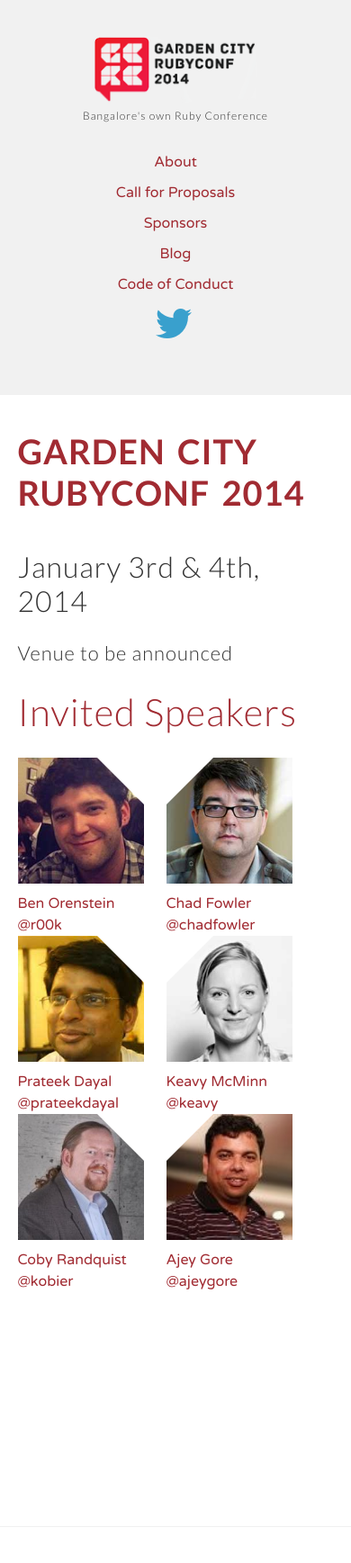
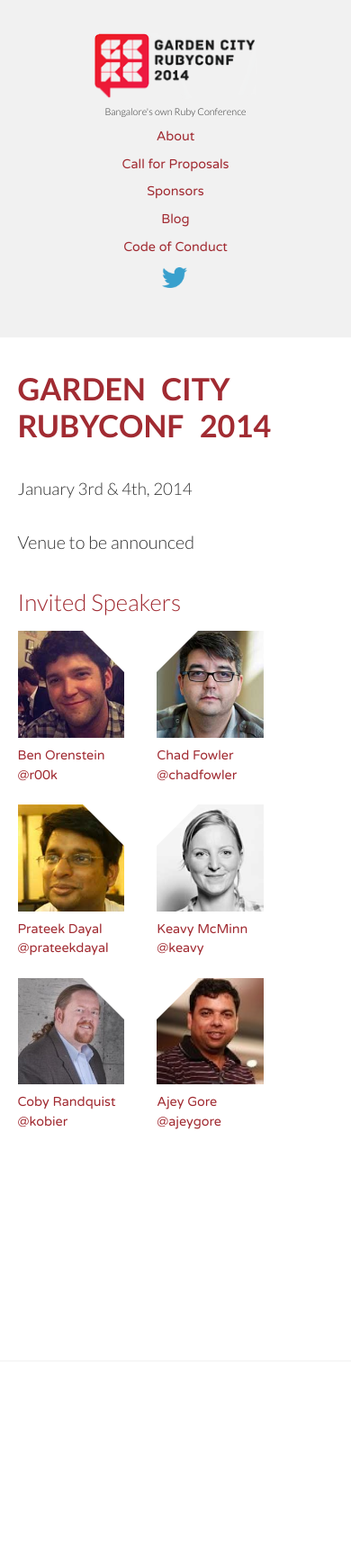
Before and after one commit to GardenCityRuby/GCRC2014, a Jekyll site: the page built from index.html, in a window 390 px wide. Shown: the whole page at 90% size. Built offline with Jekyll 4.4.1, drawn with Linux system fonts in a browser that asks for light colours; nearby versions of some CDN libraries; after the commit the page ends 1546 px from its top, so only the background shows below that.

Commit message:
Relative font-sizes. px to em Help in cleaning up responsive styles.

```diff
--- a/assets/css/style.css
+++ b/assets/css/style.css
@@ -309,28 +309,26 @@
 h5,
 h6 {
   font-weight: 300;
-  letter-spacing: 1px;
-  margin-bottom: 26px;
-  line-height: 1.2;
+  margin-bottom: 1.625em;
   font-family: 'Lato', 'Helvetica Neue', Helvetica, sans-serif;
 }
 h6 {
-  font-size: 2px;
+  font-size: 0.125em;
 }
 h5 {
-  font-size: 12px;
+  font-size: 0.75em;
 }
 h4 {
-  font-size: 22px;
+  font-size: 1.375em;
 }
 h3 {
-  font-size: 32px;
+  font-size: 2em;
 }
 h2 {
-  font-size: 42px;
+  font-size: 2.625em;
 }
 h1 {
-  font-size: 52px;
+  font-size: 3.25em;
 }
 a {
   color: #a12b32;
@@ -345,46 +343,46 @@
   color: rgba(161, 43, 50, 0.4);
 }
 p {
-  margin: 0 0 30px;
+  margin: 0 0 1.875em;
 }
 /* Image alignment - Thanks http://www.wpfill.me/
 -------------------------------------------------------------------------------*/
 .alignleft {
   float: left;
-  margin: 0 15px 30px 0;
+  margin: 0 0.9375em 1.875em 0;
 }
 .aligncenter {
   display: block;
-  margin: 0 auto 30px auto;
+  margin: 0 auto 1.875em auto;
 }
 .alignright {
   float: right;
-  margin: 0 0 30px 15px;
+  margin: 0 0 1.875em 0.9375em;
 }
 .alignnone {
   float: none;
   display: block;
-  margin: 0 0 30px 0;
+  margin: 0 0 1.875em 0;
 }
 .size-full {
-  margin: 0 0 30px 0;
+  margin: 0 0 1.875em 0;
 }
 p .alignleft {
   float: left;
-  margin: 5px 15px 30px 0;
+  margin: 0.3125em 0.9375em 1.875em 0;
 }
 p .aligncenter {
   display: block;
-  margin: 5px auto 30px auto;
+  margin: 0.3125em auto 1.875em auto;
 }
 p .alignright {
   float: right;
-  margin: 5px 0 30px 15px;
+  margin: 0.3125em 0 1.875em 0.9375em;
 }
 p .alignnone {
   float: none;
   display: block;
-  margin: 5px 0 30px 0;
+  margin: 0.3125em 0 1.875em 0;
 }
 .wp-caption {
   max-width: 100%;
@@ -393,8 +391,8 @@
 .wp-caption .wp-caption-text {
   text-align: center;
   color: #777;
-  padding: 8px 20px;
-  font-size: 14px;
+  padding: 0.5em 1.25em;
+  font-size: 0.875em;
   margin-bottom: 0;
 }
 .wp-caption img {
@@ -404,22 +402,19 @@
 /* Theme styles
 -------------------------------------------------------------------------------*/
 #wrapper {
-  width: 100%;
+  max-width: 75em;
 }
 #sidebar {
   background-color: #f1f1f1;
   position: fixed;
-  left: 0;
-  top: 0;
-  width: 180px;
+  width: 11.25em;
+  padding: 2.5em 2.5em 0;
   height: 100%;
-  padding: 40px 40px 0;
 }
 #main {
-  width: 620px;
-  background: #fff;
-  margin-left: 300px;
-  padding-top: 40px;
+  margin-left: 16.75em;
+  padding: 2.5em;
+  max-width: 56.25em;
 }
 #masthead .bio-pic img {
   max-width: 100%;
@@ -430,25 +425,25 @@
   transition: margin 0.25s ease-in-out;
 }
 #masthead .bio-pic img:hover {
-  margin-top: -5px;
-  margin-bottom: 5px;
+  margin-top: -0.3125em;
+  margin-bottom: 0.3125em;
 }
 #masthead .site-title {
-  font-size: 18px;
+  font-size: 1.125em;
   font-weight: 700;
   text-transform: uppercase;
-  margin: 20px 0 10px;
+  margin: 1.25em 0 0.625em;
 }
 #masthead .site-description {
-  font-size: 12px;
+  font-size: 0.75em;
   line-height: 1.4;
 }
 nav {
-  margin-bottom: 40px;
+  margin-bottom: 2.5em;
 }
 nav ul li a {
   display: block;
-  padding: 5px 0;
+  padding: 0.3125em 0;
   -webkit-transition: all 0.25s ease-in-out;
   -moz-transition: all 0.25s ease-in-out;
   -o-transition: all 0.25s ease-in-out;
@@ -458,7 +453,7 @@
 nav ul li a:hover {
   color: #fff;
   background: rgba(161, 43, 50, 0.4);
-  padding-left: 12px;
+  padding-left: 0.75em;
 }
 /* Page/post/article/content styles
 -------------------------------------------------------------------------------*/
@@ -468,27 +463,27 @@
 }
 /* posts */
 article {
-  margin: 0 0 40px;
-  padding: 0 0 40px;
+  margin: 0 0 2.5em;
+  padding: 0 0 2.5em;
 }
 article .post-meta {
-  font-size: 12px;
+  font-size: 0.75em;
   text-transform: uppercase;
   color: #b3c0bf;
-  padding: 0 0 10px;
+  padding: 0 0 0.625em;
 }
 article header {
-  margin-bottom: 40px;
+  margin-bottom: 2.5em;
 }
 article header .entry-title {
   line-height: 1.2;
   text-transform: uppercase;
-  word-spacing: 5px;
-  margin-bottom: 5px;
+  word-spacing: 0.3125em;
+  margin-bottom: 0.3125em;
   font-weight: 700;
 }
 article .featured-image {
-  margin-bottom: 40px;
+  margin-bottom: 2.5em;
 }
 article .featured-image img {
   min-width: 100%;
@@ -518,7 +513,7 @@
 /* Stying of the elements */
 .entry-content,
 #comments .comment-body {
-  padding: 0 0 20px;
+  padding: 0 0 1.2em;
 }
 .entry-content img,
 #comments .comment-body img {
@@ -529,8 +524,8 @@
 #comments .comment-body ol,
 .entry-content ul,
 #comments .comment-body ul {
-  margin-left: 40px;
-  margin-bottom: 40px;
+  margin-left: 2.5em;
+  margin-bottom: 2.5em;
   list-style: disc;
 }
 .entry-content ol ol,
@@ -541,12 +536,12 @@
 #comments .comment-body ol ul,
 .entry-content ul ul,
 #comments .comment-body ul ul {
-  margin-left: 20px;
+  margin-left: 1.2em;
   margin-bottom: 0;
 }
 .entry-content dl,
 #comments .comment-body dl {
-  margin-bottom: 30px;
+  margin-bottom: 1.875em;
 }
 .entry-content dl dt,
 #comments .comment-body dl dt {
@@ -554,29 +549,29 @@
 }
 .entry-content dl dd,
 #comments .comment-body dl dd {
-  font-size: 14px;
-  margin-bottom: 30px;
+  font-size: 0.875em;
+  margin-bottom: 1.875em;
 }
 .entry-content blockquote,
 #comments .comment-body blockquote {
   font-family: georgia, serif;
-  font-size: 18px;
-  border-left: 10px solid #f1f1f1;
-  padding-left: 20px;
-  margin-bottom: 30px;
+  font-size: 1.125em;
+  border-left: 0.625em solid #f1f1f1;
+  padding-left: 1.2em;
+  margin-bottom: 1.875em;
   background: #fff;
   width: 80%;
 }
 .entry-content cite,
 #comments .comment-body cite {
   font-family: 'Varela Round', 'Helvetica Neue', Helvetica, sans-serif;
-  font-size: 12px;
+  font-size: 0.75em;
   color: #b3c0bf;
 }
 .entry-content address,
 #comments .comment-body address {
-  font-size: 14px;
-  margin-bottom: 30px;
+  font-size: 0.875em;
+  margin-bottom: 1.875em;
 }
 .entry-content acronym,
 #comments .comment-body acronym,
@@ -601,8 +596,8 @@
 }
 .entry-content pre,
 #comments .comment-body pre {
-  margin-bottom: 30px;
-  padding-left: 20px;
+  margin-bottom: 1.875em;
+  padding-left: 1.2em;
 }
 .entry-content q,
 #comments .comment-body q {
@@ -614,30 +609,30 @@
   margin: 60px 0;
 }
 #respond form > p {
-  margin-bottom: 10px;
+  margin-bottom: 0.625em;
 }
 #respond textarea {
   border-color: #b3c0bf;
   width: 100%;
   box-sizing: border-box;
   min-height: 150px;
-  padding: 10px;
+  padding: 0.625em;
 }
 #respond input[type="text"] {
   border: 1px solid #b3c0bf;
-  padding: 10px;
+  padding: 0.625em;
   width: 100%;
   box-sizing: border-box;
 }
 #respond label {
-  font-size: 12px;
+  font-size: 0.75em;
 }
 #respond .comment-notes {
-  font-size: 12px;
+  font-size: 0.75em;
   display: none;
 }
 #respond #reply-title {
-  font-size: 16px;
+  font-size: 1em;
 }
 #respond #cancel-comment-reply-link {
   color: red;
@@ -646,28 +641,28 @@
   color: rgba(255, 0, 0, 0.6);
 }
 .comment #respond {
-  margin: 20px 40px;
+  margin: 1.2em 2.5em;
 }
 #comments .comment-list {
   list-style: none;
 }
 #comments .comment .comment {
-  margin-left: 10px;
+  margin-left: 0.625em;
 }
 #comments .comment .comment-body {
-  margin-bottom: 10px;
+  margin-bottom: 0.625em;
   border: 1px solid #f1f1f1;
-  padding: 15px 20px 20px;
+  padding: 0.9375em 1.2em 20px;
 }
 #comments .comment .comment-body .comment-author {
   position: relative;
-  padding-left: 40px;
-  margin-bottom: 20px;
+  padding-left: 2.5em;
+  margin-bottom: 1.2em;
 }
 #comments .comment .comment-body .comment-author img {
   position: absolute;
   left: 0;
-  top: 5px;
+  top: 0.3125em;
 }
 #comments .comment .comment-body .comment-author .fn {
   font-size: 16px;
@@ -680,7 +675,7 @@
 /* table styling */
 table {
   background: #fff;
-  margin-bottom: 30px;
+  margin-bottom: 1.875em;
   border: solid 1px #dddddd;
 }
 table thead,
@@ -692,13 +687,13 @@
 table thead tr td,
 table tfoot tr th,
 table tfoot tr td {
-  padding: 8px 15px;
+  padding: 8px 0.9375em;
   font-size: 14px;
   text-align: left;
 }
 table tr th,
 table tr td {
-  padding: 8px 10px;
+  padding: 8px 0.625em;
   font-size: 14px;
   color: #333;
   border-bottom: 1px solid #ddd;
@@ -726,20 +721,20 @@
 /* Footer
 -------------------------------------------------------------------------------*/
 #site-footer {
-  padding: 10px 0;
+  padding: 0.625em 0;
   border-top: 1px solid #f1f1f1;
 }
 #site-footer #credit {
   font-size: 12px;
   text-align: right;
-  padding: 10px 20px;
+  padding: 0.625em 1.2em;
 }
 /* archive
 -------------------------------------------------------------------------------*/
 .archive article,
 .search article {
-  margin-bottom: 20px;
-  padding-bottom: 20px;
+  margin-bottom: 1.2em;
+  padding-bottom: 1.2em;
 }
 .archive article .entry-title,
 .search article .entry-title {
@@ -762,11 +757,11 @@
 }
 .archive article .entry-content,
 .search article .entry-content {
-  padding-bottom: 20px;
+  padding-bottom: 1.2em;
 }
 .archive article .entry-content p,
 .search article .entry-content p {
-  margin-bottom: 10px;
+  margin-bottom: 0.625em;
 }
 .col1 {
   width: 25%;
@@ -786,7 +781,7 @@
   width: 80%;
   float: left;
   border: 1px solid #b3c0bf;
-  padding: 12px 10px;
+  padding: 12px 0.625em;
   -webkit-border-radius: 0;
   -moz-border-radius: 0;
   border-radius: 0;
@@ -800,7 +795,7 @@
   background: #a12b32;
   color: #fff;
   border: none;
-  padding: 13px 15px;
+  padding: 13px 0.9375em;
   -webkit-transition: all 0.25s ease-in-out;
   -moz-transition: all 0.25s ease-in-out;
   -o-transition: all 0.25s ease-in-out;
@@ -811,7 +806,7 @@
   background: rgba(161, 43, 50, 0.5);
 }
 #widget-area {
-  margin: 40px 0;
+  margin: 2.5em 0;
 }
 #widget-area h2 {
   font-size: 18px;
@@ -833,7 +828,7 @@
 /* Jetpack
 -------------------------------------------------------------------------------*/
 .tiled-gallery {
-  margin-bottom: 40px !important;
+  margin-bottom: 2.5em !important;
 }
 .infinite-scroll #secondary-nav {
   display: none;
@@ -851,7 +846,7 @@
 }
 #infinite-handle {
   width: 100%;
-  margin-bottom: 40px;
+  margin-bottom: 2.5em;
 }
 #infinite-handle span {
   color: #a12b32;
@@ -878,18 +873,21 @@
 }
 /* Custom
 -------------------------------------------------------------------------------*/
+.speakers h2 {
+  margin-bottom: 0.5em;
+}
 .speakers .speaker {
   float: left;
-  margin-right: 52px;
   display: block;
   position: relative;
+  margin: 0 3.25em 3em 0;
 }
 .speakers .speaker:nth-child(2n):after {
   content: "";
   width: 0px;
   height: 0px;
   border-style: solid;
-  border-width: 0 52px 52px 0;
+  border-width: 0 3.25em 3.25em 0;
   border-color: transparent #FFFFFF transparent transparent;
   display: block;
   position: absolute;
@@ -901,7 +899,7 @@
   width: 0px;
   height: 0px;
   border-style: solid;
-  border-width: 52px 52px 0 0 ;
+  border-width: 3.25em 3.25em 0 0 ;
   border-color: #FFFFFF transparent  transparent transparent ;
   display: block;
   position: absolute;
@@ -909,8 +907,8 @@
   left: 0;
 }
 .speakers .speaker img {
-  width: 140px;
-  margin-bottom: 10px;
+  width: 12.5em;
+  margin-bottom: 0.625em;
 }
 .speakers .speaker a,
 .speakers .speaker img,
@@ -923,35 +921,56 @@
 }
 /* Media Queries
 -------------------------------------------------------------------------------*/
-@media only screen and (max-width: 930px) {
-  #sidebar {
-    width: 120px;
-    padding: 40px 30px 0;
+@media only screen and (max-width: 1200px) {
+  h1 {
+    font-size: 2.625em;
+  }
+  .speakers {
+    max-width: 45em;
+  }
+  .speakers .speaker img {
+    width: 10.25em;
   }
   #main {
-    margin-left: 200px;
+    padding: 2.5em 1em;
   }
 }
 /* Tablet devices vertical */
 @media only screen and (max-width: 850px) {
+  h1 {
+    font-size: 2em;
+  }
+  h2 {
+    font-size: 1.8em;
+    margin-bottom: 0.5em;
+  }
+  h3 {
+    font-size: 1.3em;
+  }
   #sidebar {
-    width: 120px;
-    padding: 40px 30px 0;
+    width: 11em;
+    padding: 2.5em 1.875em 0;
   }
   #main {
-    width: 460px;
-    margin-left: 200px;
+    padding: 2.5em 1em;
+    margin-left: 15.5em;
+  }
+  .speakers .speaker {
+    margin: 0 2.5em 1.5em 0;
+  }
+  .speakers .speaker img {
+    width: 8.25em;
   }
 }
 /* Mobile devices vertical */
-@media only screen and (max-width: 660px) {
+@media only screen and (max-width: 640px) {
   #sidebar {
     float: none;
     width: 100%;
     height: auto;
     position: relative;
     text-align: center;
-    padding: 40px 0 20px;
+    padding: 2.5em 0 1.2em;
   }
   nav ul li a:hover {
     padding-left: 0;
@@ -959,45 +978,24 @@
   #main {
     float: none;
     width: 90%;
-    padding: 40px 5% 0;
+    padding: 2.5em 5% 0;
     margin-left: 0;
   }
   .entry-title {
-    font-size: 38px;
-  }
-  .speakers .speaker {
-    margin-right: 25px;
+    font-size: 2.375em;
   }
   #respond #respond input[type="text"] {
     width: 100%;
   }
 }
 @media only screen and (max-width: 580px) {
-  #sidebar {
-    float: none;
-    width: 100%;
-    height: auto;
-    position: relative;
-    text-align: center;
-    padding: 40px 0 20px;
+  body {
+    font-size: 90%;
   }
-  nav ul li a:hover {
-    padding-left: 0;
-  }
-  #main {
-    float: none;
-    width: 90%;
-    padding: 40px 5% 0;
-    margin-left: 0;
-  }
+}
+@media only screen and (max-width: 320px) {
   .speakers .speaker {
-    margin-right: 25px;
-  }
-  .entry-title {
-    font-size: 38px;
-  }
-  #respond #respond input[type="text"] {
-    width: 100%;
+    margin: 0px 1.5em 1.5em 0;
   }
 }
 /* mixins
@@ -1009,12 +1007,13 @@
   text-indent: -9999px;
   background: url("/images/twitter_logo.png") no-repeat;
   height: 36px;
-  max-width: 45px;
+  max-width: 3em;
+  zoom: 0.7;
 }
 #twitter_link a:hover #twitter {
-  margin: 6px auto 0;
+  margin: 3px auto 0;
   text-indent: -9999px;
   background: url("/images/twitter_logo_hover.png") no-repeat;
-  height: 40px;
-  max-width: 48px;
+  height: 3.0em;
+  max-width: 4em;
 }
```
Also changed, not shown: assets/less/style.less (+141 -141 lines).
